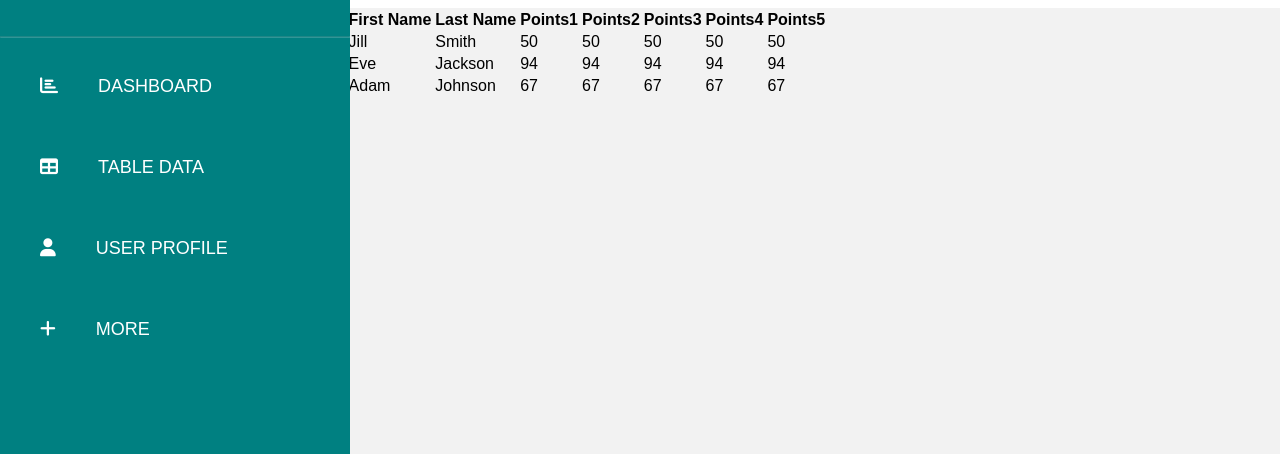
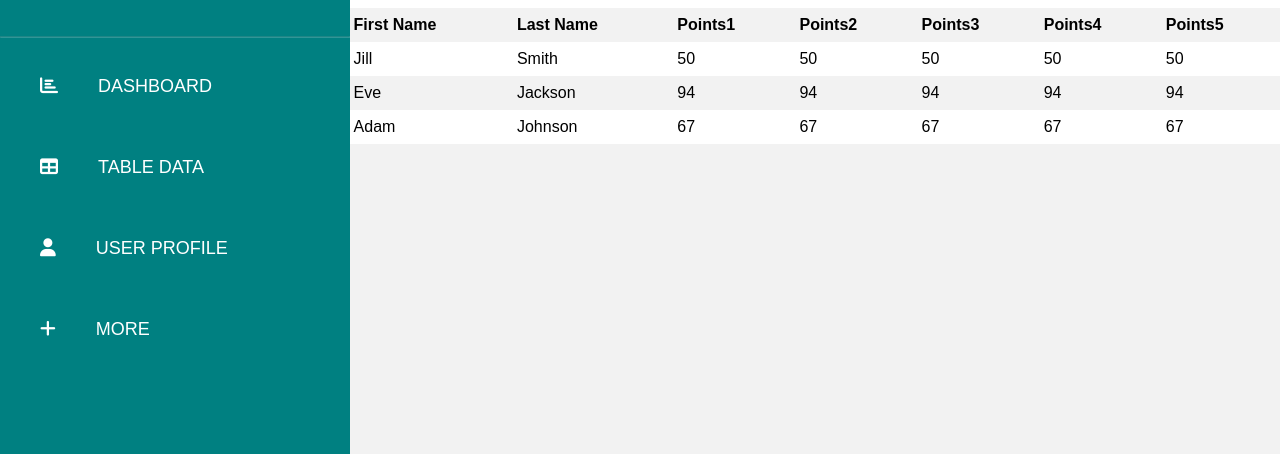
Before and after one commit to mzuhairhamzah/Praktikum4, a plain HTML site: page index.html in a window 1280 px wide. Shown: the part 52-506 px from the top of the page. Drawn offline with Linux system fonts and the light colour scheme.

Commit message:
Update style.css
css table

```diff
--- a/assets/css/style.css
+++ b/assets/css/style.css
@@ -390,3 +390,18 @@ nav p {
     transition: all 0.3s ease-out;
     color: #fff;
 }
+
+table {
+    border-collapse: collapse;
+    width: 100%;
+}
+
+th,
+td {
+    text-align: left;
+    padding: 8px;
+}
+
+tr:nth-child(even) {
+    background-color: #fff;
+}
```
